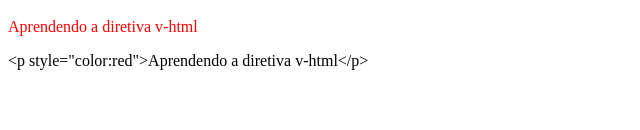
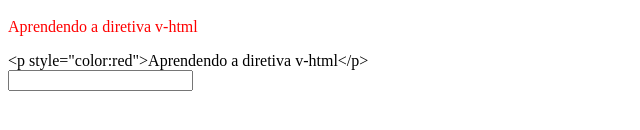
Before and after one commit to Everton3012/estudo-vue, a Vue app: page / in a window 1280 px wide. Shown: the part 236-366 px from the top of the page, without its empty margins (0-640 px from the left). Built offline with nearby package versions, Linux system fonts and the light colour scheme.

Commit message:
v-model e  ref

```diff
--- a/src/App.vue
+++ b/src/App.vue
@@ -5,6 +5,7 @@ import Exemplo01 from '@/components/Exemplo01Interpolacao.vue';
 import Exemplo02 from '@/components/Exemplo02Condicional.vue';
 import Exemplo03 from '@/components/Exemplo03Laco.vue';
 import Exemplo04 from '@/components/Exemplo04HTML.vue';
+import Exemplo05 from '@/components/Exemplo05Model.vue';
 </script>
 
 <!-- HTML -->
@@ -14,6 +15,7 @@ import Exemplo04 from '@/components/Exemplo04HTML.vue';
     <Exemplo02/>
     <Exemplo03/>
     <Exemplo04/>
+    <Exemplo05/>
 </template>
 
 <style scoped>
--- /dev/null
+++ b/src/components/Exemplo05Model.vue
@@ -0,0 +1,17 @@
+<!-- SCRIPT -->
+<script setup>
+import { ref } from 'vue';
+
+// Vetor
+let texto = ref('');
+</script>
+
+<!-- HTML -->
+<template>
+  <input type="text" v-model="texto">
+  <p> {{ texto }} </p>
+</template>
+
+<style scoped>
+
+</style>
```
